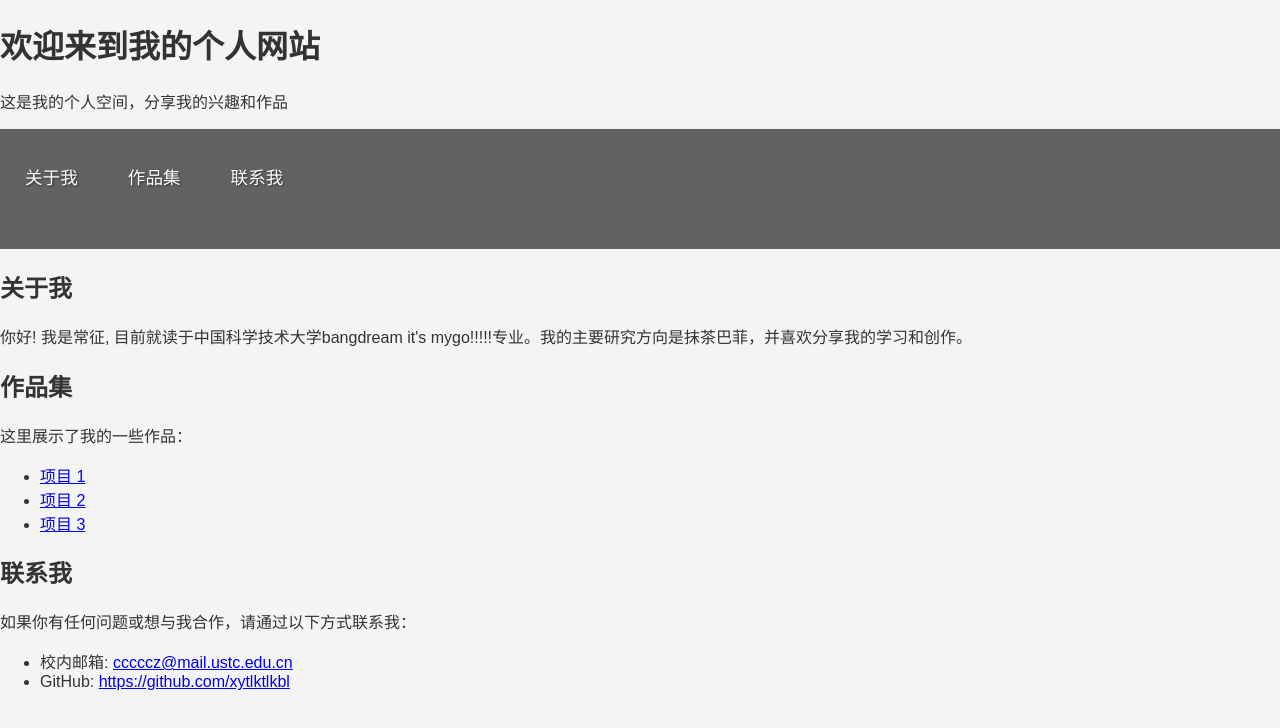
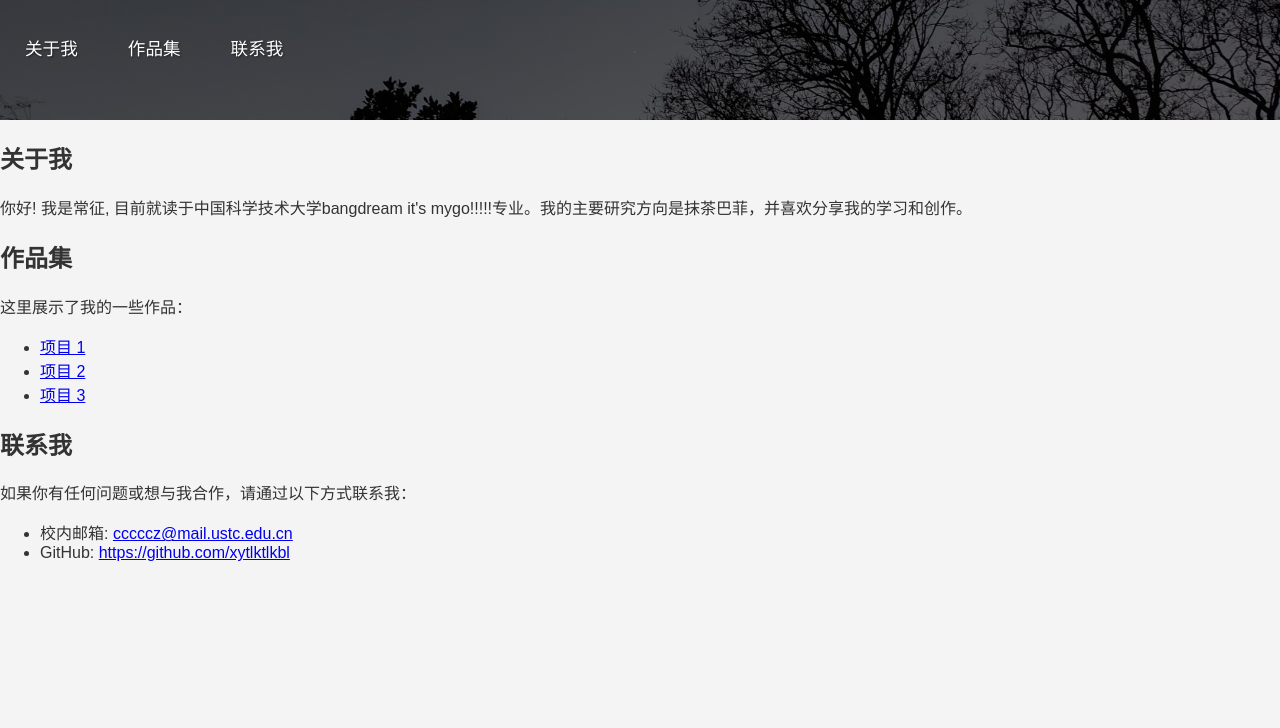
Before and after one commit to xytlktlkbl/xytlktlkbl.github.io, a plain HTML site: page index.html in a window 1280 px wide. Drawn offline with Linux system fonts and the light colour scheme.

Commit message:
Update index.html

```diff
--- a/index.html
+++ b/index.html
@@ -16,7 +16,7 @@
             background:
                 linear-gradient(rgba(0,0,0,0.6),
                 rgba(0,0,0,0.6)),
-                url('nav-bg.jpg') center/cover;
+                url('images/index_background.jpg') center/cover;
             min-height: 80px; /* 导航栏高度 */
             padding: 20px 0;
             position: relative;
@@ -51,10 +51,6 @@
     </style>
 </head>
 <body>
-    <header>
-        <h1>欢迎来到我的个人网站</h1>
-        <p>这是我的个人空间，分享我的兴趣和作品</p>
-    </header>
 
     <nav>
         <a href="#about">关于我</a>
```
